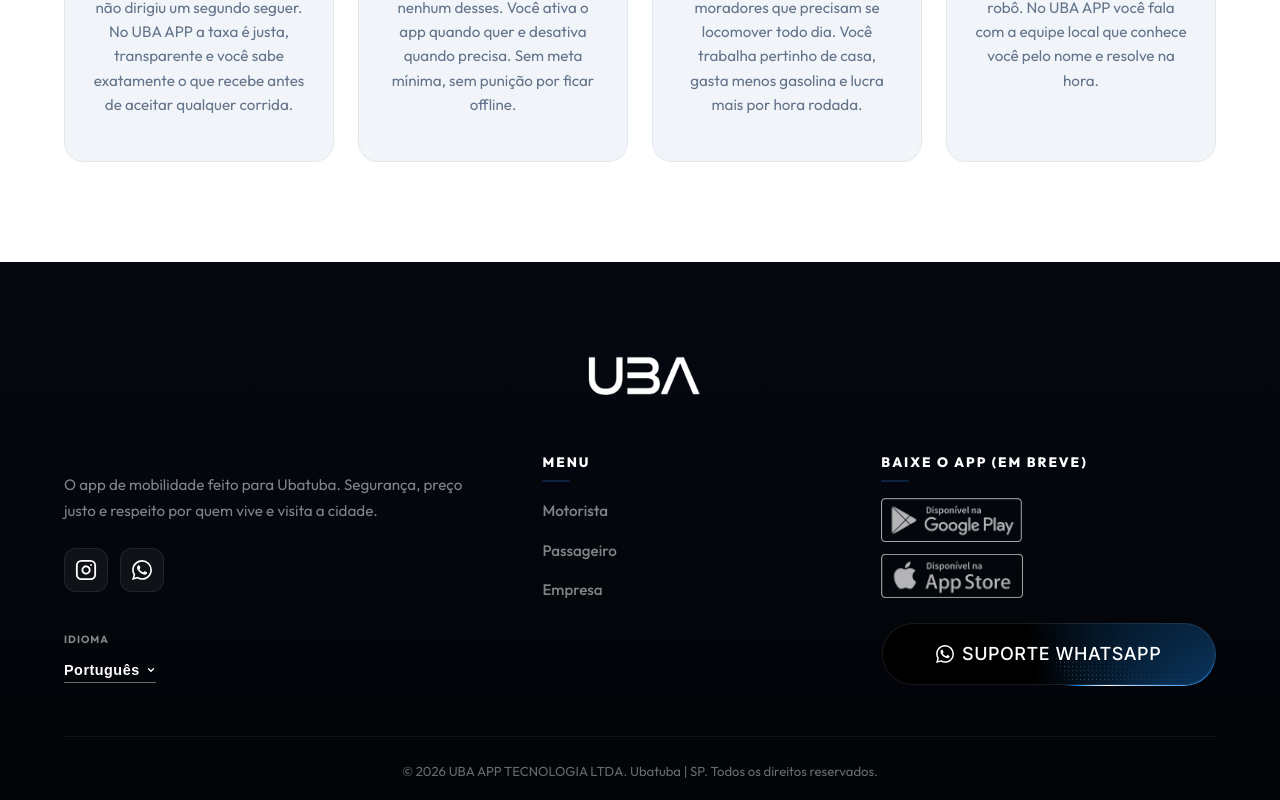
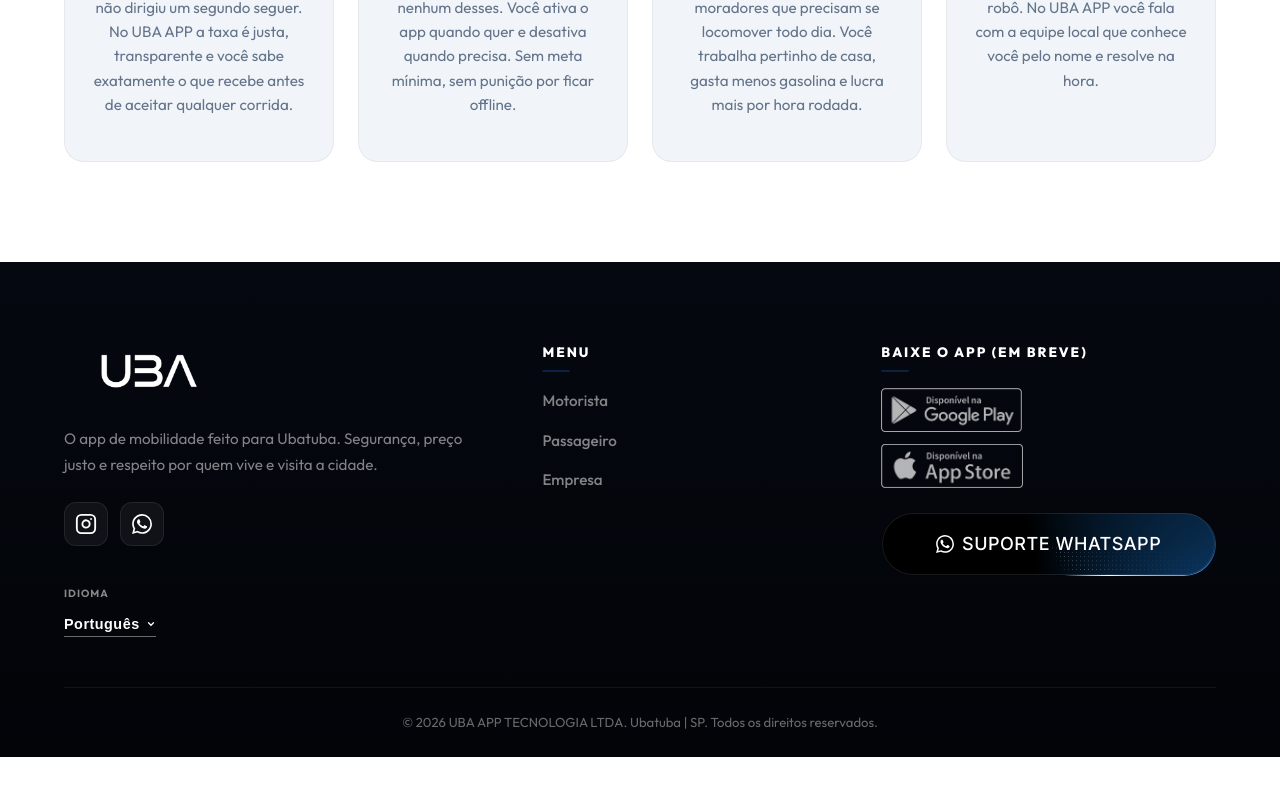
Before and after one commit to carolinetereza/UBAAPP, a Next.js app: page / in a window 1280 px wide. Shown: the part 4905-5705 px from the top of the page. After the commit the page ends 5656 px from the top, so only its background shows below. Built offline with nearby package versions, Linux system fonts and the light colour scheme.

Commit message:
style: move logo to the left column in footer

```diff
--- a/app/page.jsx
+++ b/app/page.jsx
@@ -326,11 +326,9 @@ export default function Home() {
       {/* ═══════════════ FOOTER ═══════════════ */}
       <footer className="site-footer">
         <div className="container">
-          <div style={{ display: 'flex', justifyContent: 'center', marginBottom: '40px' }}>
-            <img src="/images/uba_logo_new.png" alt="UBA APP" style={{ height: '70px', objectFit: 'contain', filter: 'brightness(0) invert(1)' }} />
-          </div>
           <div className="footer-grid">
             <div className="footer-brand">
+              <img src="/images/uba_logo_new.png" alt="UBA APP" style={{ height: '60px', objectFit: 'contain', filter: 'brightness(0) invert(1)', marginBottom: '24px' }} />
               <p>{t.footerBrandDesc}</p>
               <div className="social-links">
                 <a href="https://www.instagram.com/UBA_APP" target="_blank" rel="noopener noreferrer" className="social-icon" aria-label="Instagram">
```
